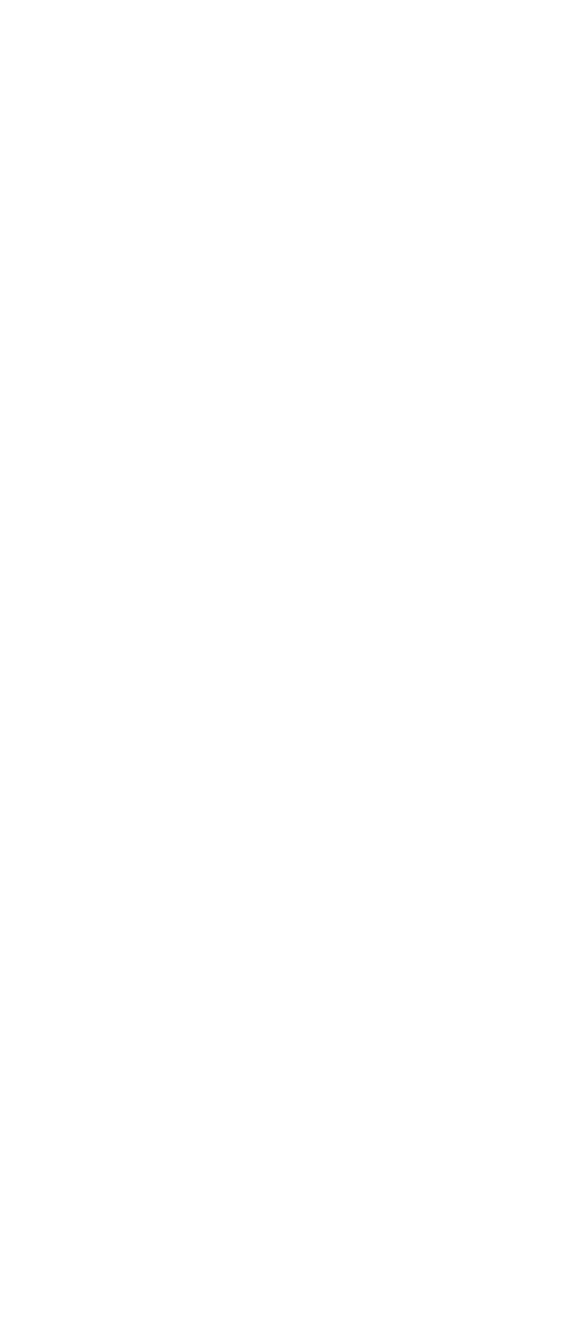
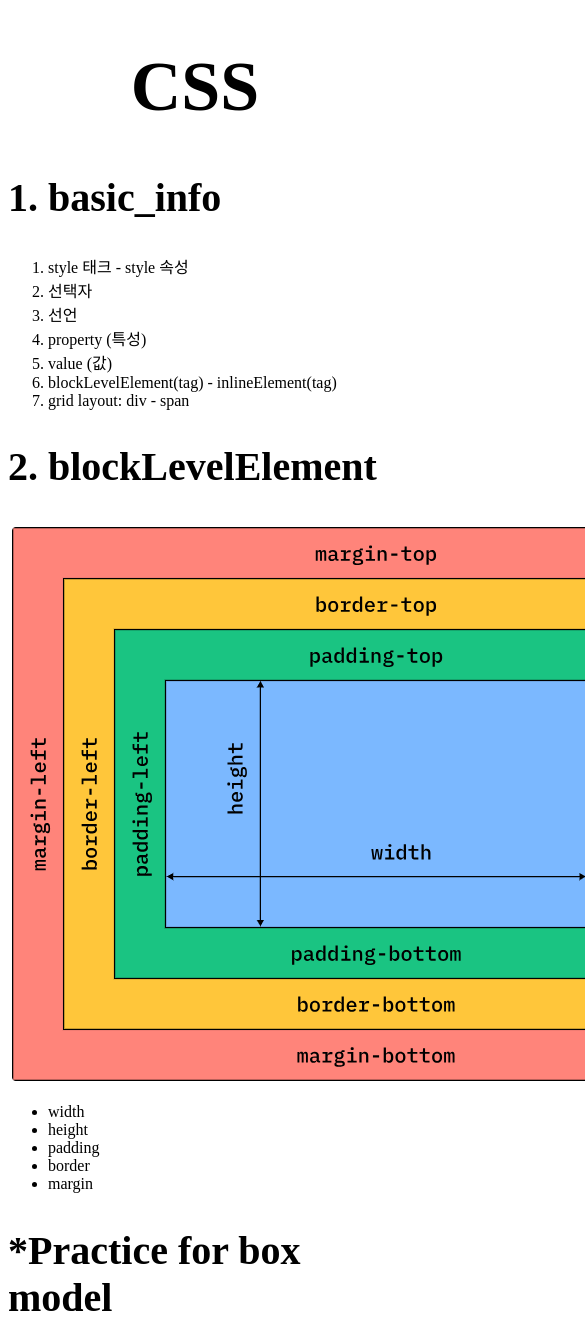
Before and after one commit to googlerY/web1, a plain HTML site: page css.html in a window 390 px wide. Shown: the top 1341 px of the page, 585 px wide, since content can reach past the window. Before the commit the page ends 844 px from the top, so only its background shows below. Drawn offline with Linux system fonts and the light colour scheme.

Commit message:
Add files via upload

```diff
--- a/css.html
+++ b/css.html
@@ -0,0 +1,63 @@
+<!DOCTYPE html>
+<html>
+    <head>
+        <meta charset="utf-8">
+        <title>css.html</title>
+        <style>
+            #first{
+                display:block;
+            }
+            .second{
+                display:inline;
+            }
+            h1{
+                font-size:70px;
+                text-align:center;
+                display:block;
+            }
+            h2{
+                font-size:40px;
+            }
+            .boxModel{
+                /*display: inline;*/
+                text-align: center;
+                border: solid;
+                width: 100px;
+                height: 50px;
+                margin: 0px;
+                padding: 50px;
+            }
+        </style>
+    </head>
+    <body>
+        <h1>CSS</h1>
+        <h2>1. basic_info</h2>
+        <p>
+            <ol>
+                <li>style 태크 - style 속성</li>
+                <li>선택자</li>
+                <li>선언</li>
+                <li>property (특성)</li>
+                <li>value (값)</li>
+                <li>blockLevelElement(tag) - inlineElement(tag)</li>
+                <li>grid layout: div - span</li>
+            </ol>
+        </p>
+        <p>
+            <h2 class="second" id="first">2. blockLevelElement</h2>
+            <img src="css box model.png">
+            <ul>
+                <li>width</li>
+                <li>height</li>
+                <li>padding</li>
+                <li>border</li>
+                <li>margin</li>
+            </ul>
+        </p>
+        <p>
+            <h2>*Practice for box model</h2>
+            <h3 class="boxModel">CSS</h3>
+            <h3>CSS</h3>
+        </p>
+    </body>
+</html>
--- a/index.html
+++ b/index.html
@@ -3,22 +3,28 @@
     <head>
         <meta charset="utf-8">
         <title>index-web</title>
+        <link rel="stylesheet" href="style.css">
     </head>
     <body>
         <h1>WEB</h1>
-        <img src="index_images.jpeg" width="50%" height="50%">
+        <div id="grid">
+
             <ol>
-            <li><a href="html.html">HTML</a></li>
-            <li><a href="css.html">CSS</a></li>
-            <li><a href="javascript.html">javaScript</a></li>
+                <li><a href="html.html" title="html 학습내용">HTML</a></li>
+                <li><a href="css.html" title="css 학습내용">CSS</a></li>
+                <li><a href="javascript.html" title="javaScript 학습내용">javaScript</a></li>
             </ol>
+
+            <img src="index_images.jpeg">
 
             <!--
             <ul>
+                <img src="index_images.jpeg">
                 <li>HTML</li>
                 <li>CSS</li>
                 <li>javaScript</li>
             </ul>
             -->
+        </div>
     </body>
 </html>
--- /dev/null
+++ b/style.css
@@ -0,0 +1,36 @@
+h1{
+    font-size:70px;
+    text-align: center;
+    border-bottom: solid brown 2px;
+    margin:0px;
+    /* 위 라인과 결과가 같음
+    border-color: brown;
+    border-width:2px;
+    border-style:solid;
+    */
+}
+a{
+    text-decoration:none;
+}
+ol{
+    margin:0px;
+    padding: 50px;
+    padding-left:26px;
+    border-right: solid brown;
+    width: 80px;
+}
+body{
+    margin:0px;
+}
+#grid{
+    display: grid;
+    grid-template-columns: 1fr 5fr;
+}
+@media(max-width:400px) {
+    #grid{
+        display: block;
+    }
+    #grid ol, h1{
+        border:none;
+    }
+}
```
Also changed, not shown: html.html (+37 -0 lines), css box model.png (added). Lines whose indentation alone changed are shown as unchanged.
